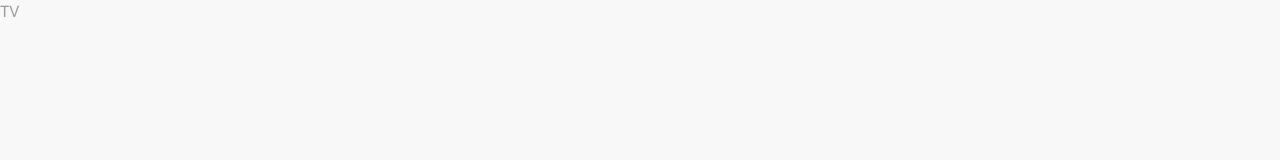
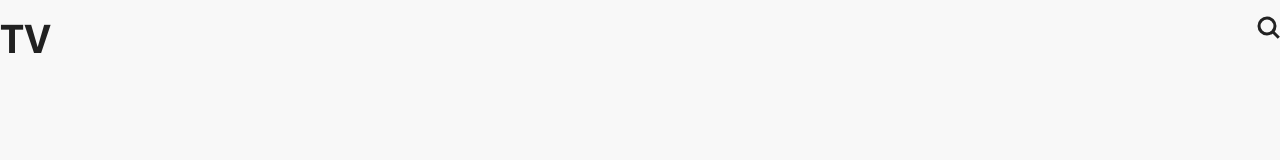
Before and after one commit to solo-bog/movie-base, a React (Create React App) app: page /tv in a window 1280 px wide. Shown: the top 160 px of the page. Built offline with nearby package versions, Linux system fonts and the light colour scheme.

Commit message:
create TV page and add it in routing

```diff
--- a/src/components/MainRouter/MainRouter.tsx
+++ b/src/components/MainRouter/MainRouter.tsx
@@ -2,6 +2,7 @@ import React from "react";
 import { Switch, Route } from "react-router-dom";
 import MainNavigation from "../MainNavigation/MainNavigation";
 import Movies from "../../pages/Movies/Movies";
+import Tv from "../../pages/TV/TV";
 
 const MainRouter = () => {
   return (
@@ -11,7 +12,7 @@ const MainRouter = () => {
           <Movies />
         </Route>
         <Route exact path="/tv">
-          TV
+          <Tv />
         </Route>
         <Route path="/people">People</Route>
         <Route path="/profile">Profile</Route>
--- /dev/null
+++ b/src/pages/TV/TV.tsx
@@ -0,0 +1,12 @@
+import React from "react";
+import PageHeader from "../../components/PageHeader/PageHeader";
+
+const Tv = () => {
+  return (
+    <>
+      <PageHeader title="TV" />
+    </>
+  );
+};
+
+export default Tv;
```
